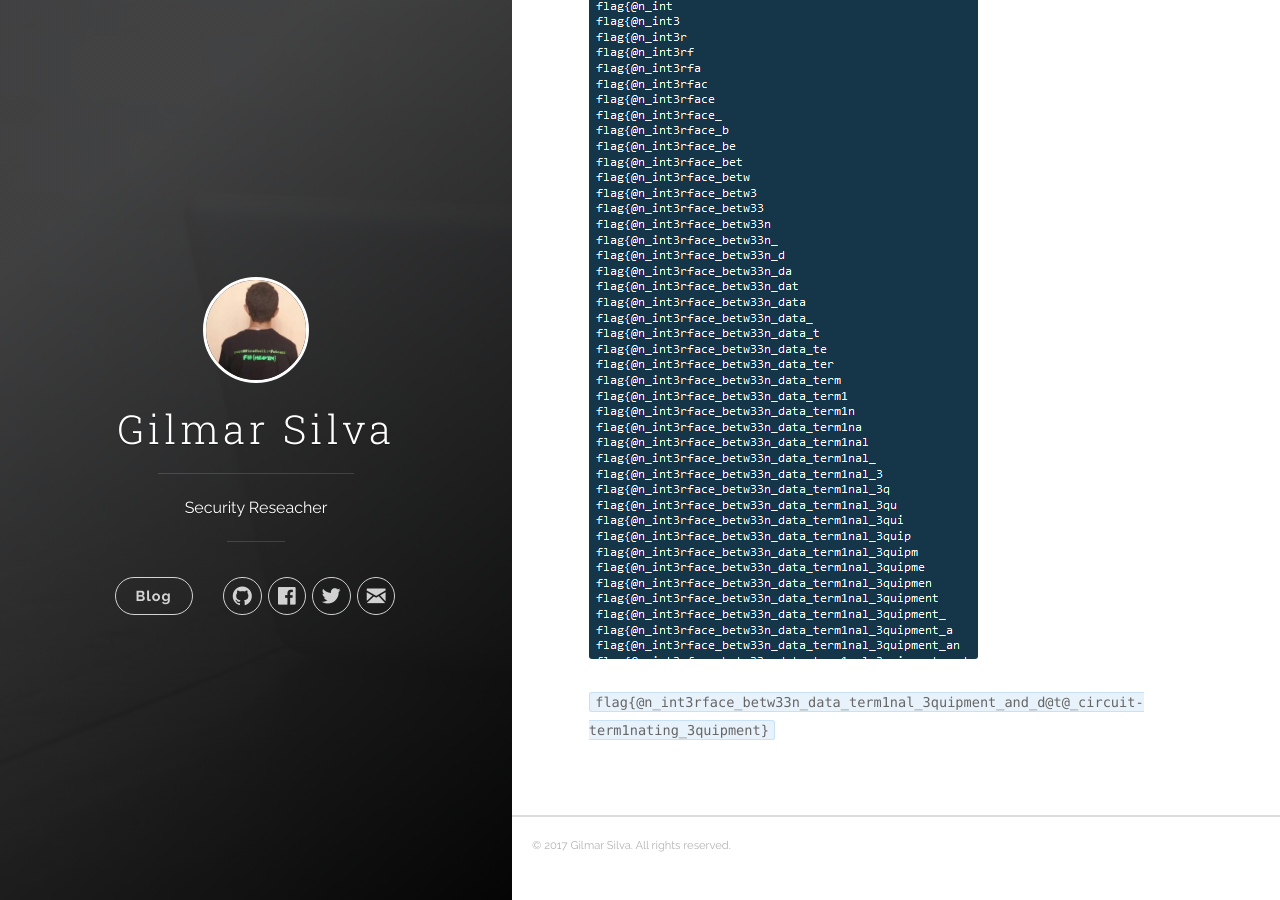
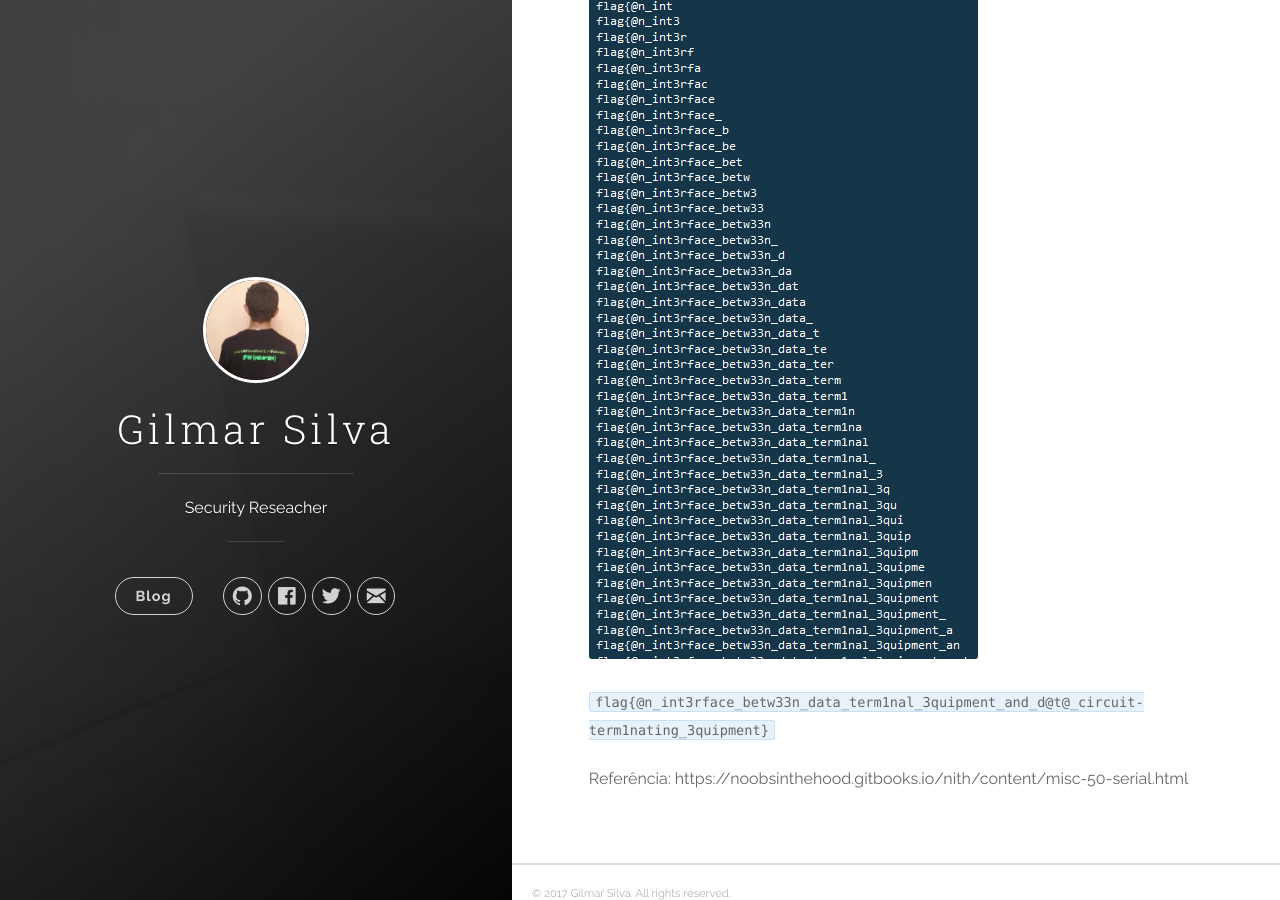
Before and after one commit to k13w/heavenh.github.io, a Jekyll site: the page built from _posts/2017-10-13-serial-csaw-2017-quals.md, in a window 1280 px wide and 900 px high, scrolled down 2060 px. Built offline with Jekyll 4.4.1, drawn with Linux system fonts in a browser that asks for light colours; nearby versions of some CDN libraries; some of the changed lines change nothing that is shown.

Commit message:
:hammer:
:hammer:

```diff
--- a/_posts/2017-10-13-serial-csaw-2017-quals.md
+++ b/_posts/2017-10-13-serial-csaw-2017-quals.md
@@ -58,3 +58,6 @@ print  flag
 ![solution]({{ "../images/flag.png" | absolute_url }})
 
 `flag{@n_int3rface_betw33n_data_term1nal_3quipment_and_d@t@_circuit-term1nating_3quipment}`
+
+Referência:
+https://noobsinthehood.gitbooks.io/nith/content/misc-50-serial.html
```
